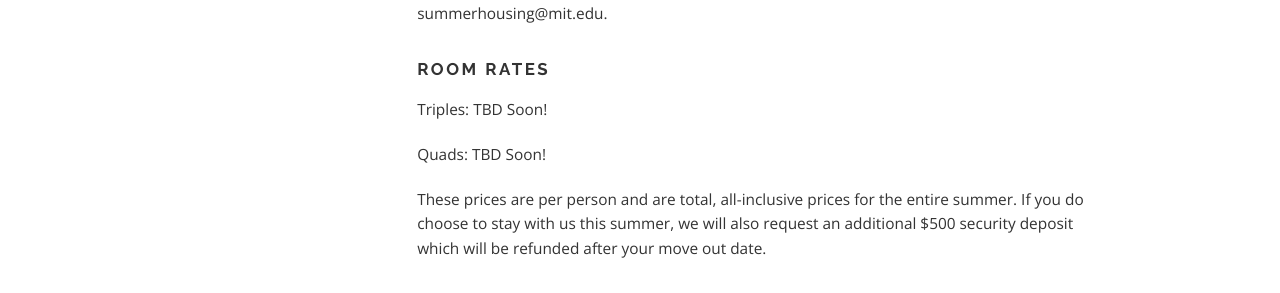
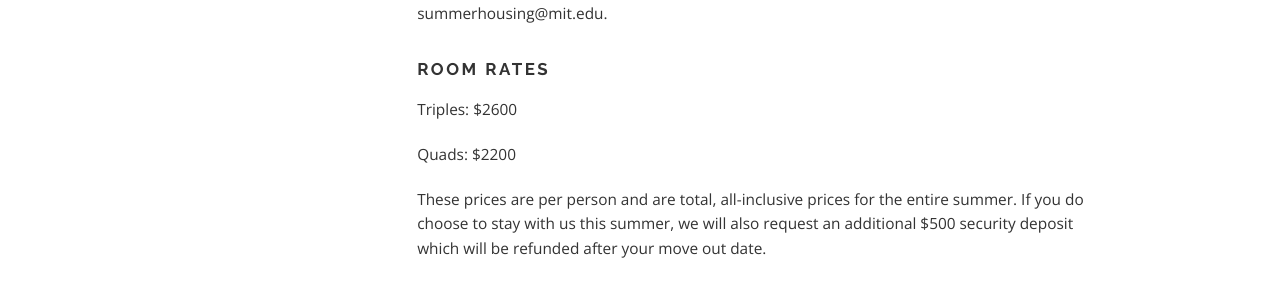
Before and after one commit to pktmasseta/pktmasseta.github.io, a Jekyll site: the page built from _summer/rates.md, in a window 1280 px wide. Shown: the part 843-1136 px from the top of the page. Built offline with Jekyll 4.4.1, drawn with Linux system fonts in a browser that asks for light colours.

Commit message:
rates for 2019

```diff
--- a/_summer/rates.md
+++ b/_summer/rates.md
@@ -18,9 +18,9 @@
 
 ###### Room Rates
 
-Triples: TBD Soon!
+Triples: $2600
 
-Quads: TBD Soon!
+Quads: $2200
 
 These prices are per person and are total, all-inclusive prices for the entire summer. If you do choose to stay with us this summer, we will also request an additional $500 security deposit which will be refunded after your move out date.
 
```
